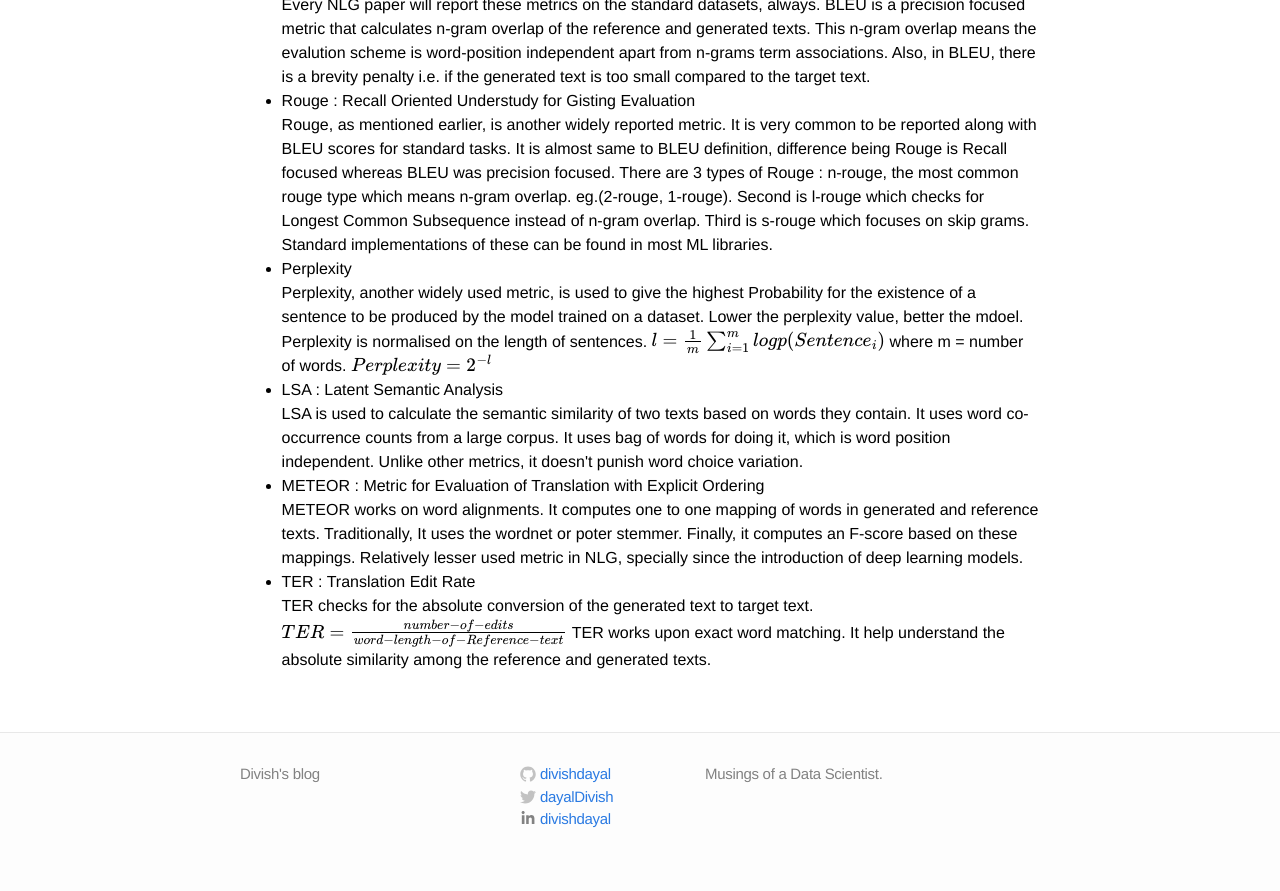
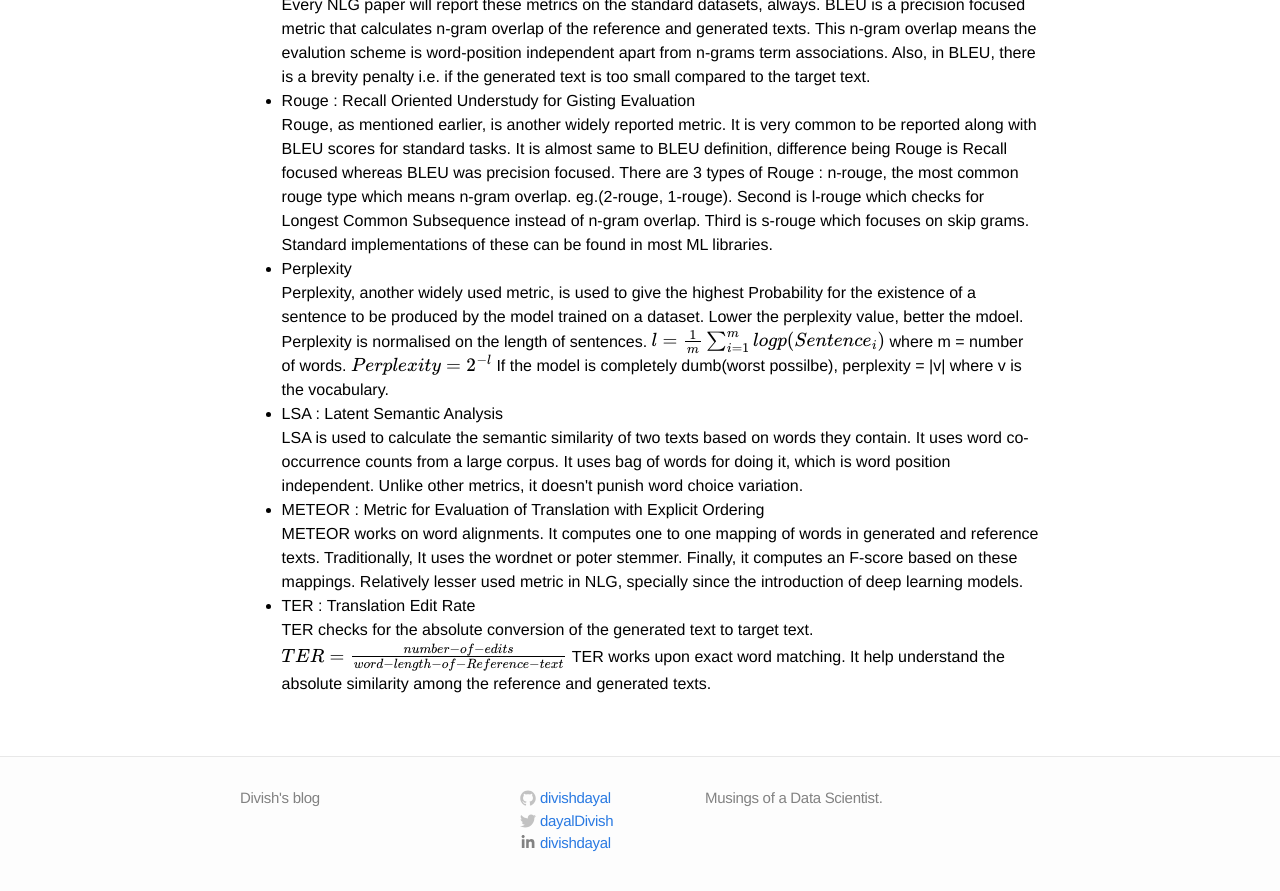
Before and after one commit to divishdayal/divish.github.io, a Jekyll site: the page built from _posts/2018-11-15-Metrics-for-text-generation.markdown, in a window 1280 px wide and 900 px high, scrolled down 647 px. Shown: the top 891 px of the window. Built offline with Jekyll 4.4.1, drawn with Linux system fonts in a browser that asks for light colours; formulas are drawn with MathJax 3.

Commit message:
Update 2018-11-15-Metrics-for-text-generation.markdown

```diff
--- a/_posts/2018-11-15-Metrics-for-text-generation.markdown
+++ b/_posts/2018-11-15-Metrics-for-text-generation.markdown
@@ -21,6 +21,7 @@ I will first talk about some common terms occuring in the rest of the post. Firs
 	Perplexity, another widely used metric, is used to give the highest Probability for the existence of a sentence to be produced by the model trained on a dataset. Lower the perplexity value, better the mdoel. Perplexity is normalised on the length of sentences.
 	$l=\frac{1} {m} \sum_{i=1}^{m} log p(Sentence_i)$ where m = number of words.
 	$Perplexity = 2^{-l}$
+	If the model is completely dumb(worst possilbe), perplexity = |v| where v is the vocabulary.
 	<li>LSA : Latent Semantic Analysis</li>
 	LSA is used to calculate the semantic similarity of two texts based on words they contain. It uses word co-occurrence counts from a large corpus. It uses bag of words for doing it, which is word position independent. Unlike other metrics, it doesn't punish word choice variation.
 	<li>METEOR : Metric for Evaluation of Translation with Explicit Ordering</li>
```
